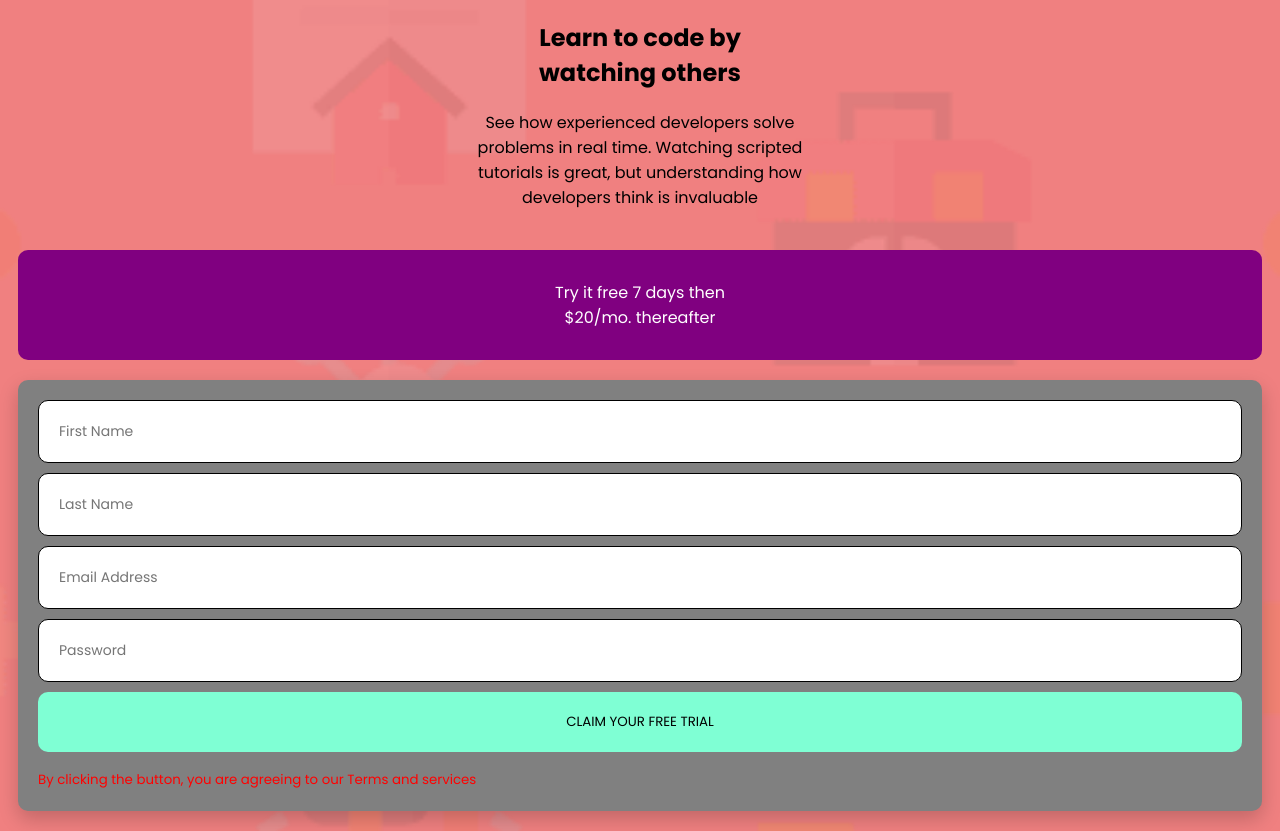
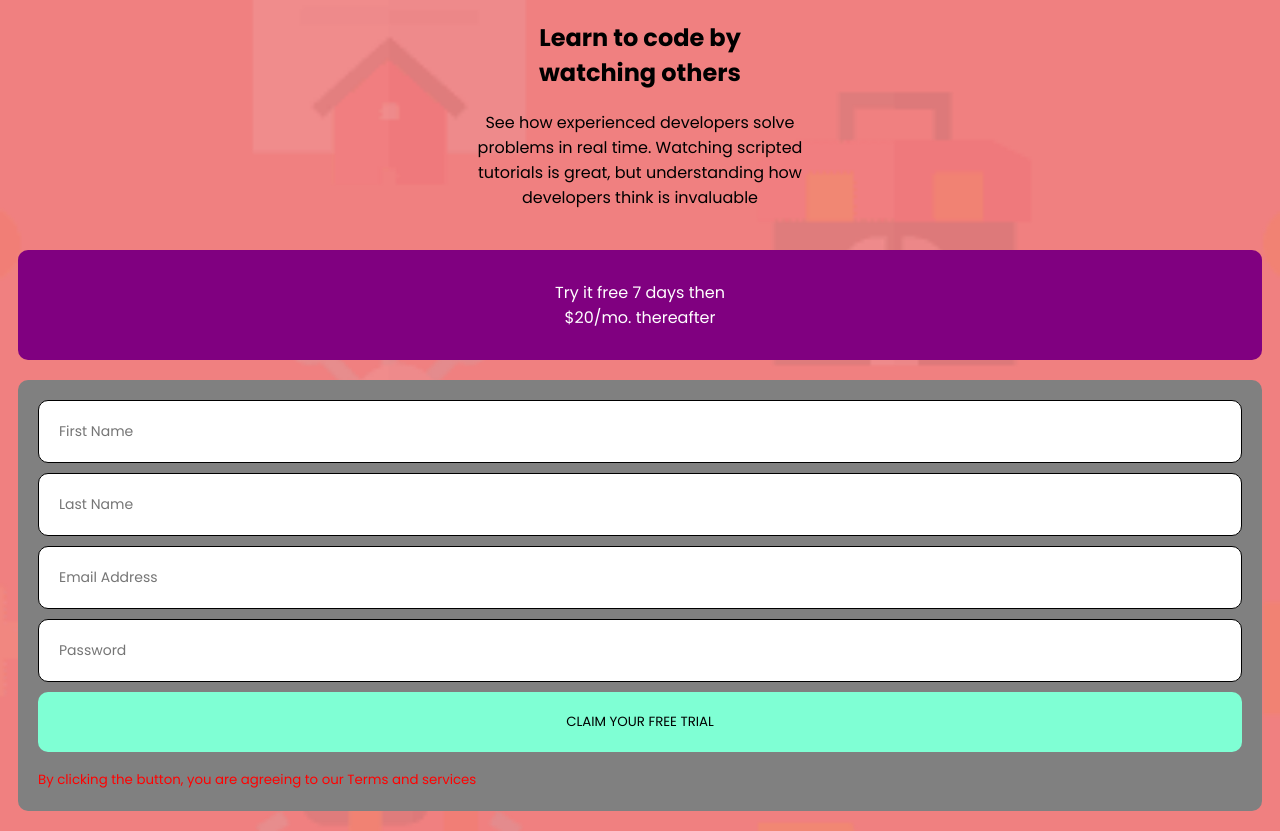
Before and after one commit to ibrahimmalikce/landing-page, a plain HTML site: page index.html in a window 1280 px wide. Drawn offline with Linux system fonts and the light colour scheme; files that its build step writes are made by us from their sources; files whose address does not match are found by name.

Commit message:
Update main.css

```diff
--- a/assets/main.css
+++ b/assets/main.css
@@ -37,7 +37,6 @@
   padding: 20px;
   border-radius: 10px;
   margin-top: 20px;
-  box-shadow: 0px 8px 20px rgba(0, 0, 0, 0.2);
 }
 .formwrapper > form {
   display: flex;
```
